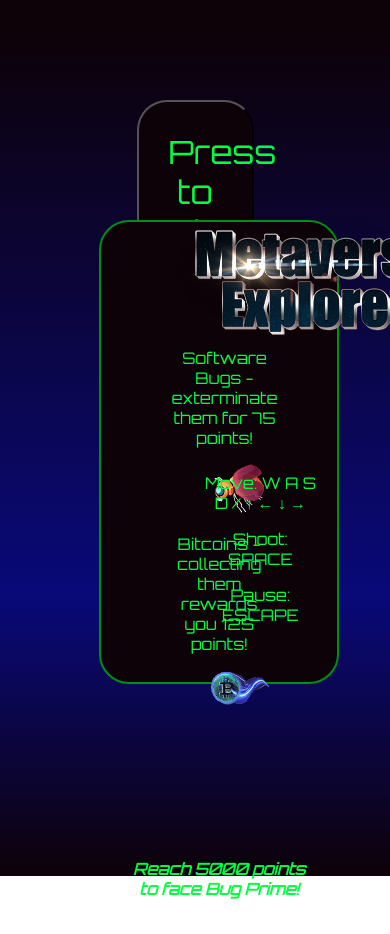
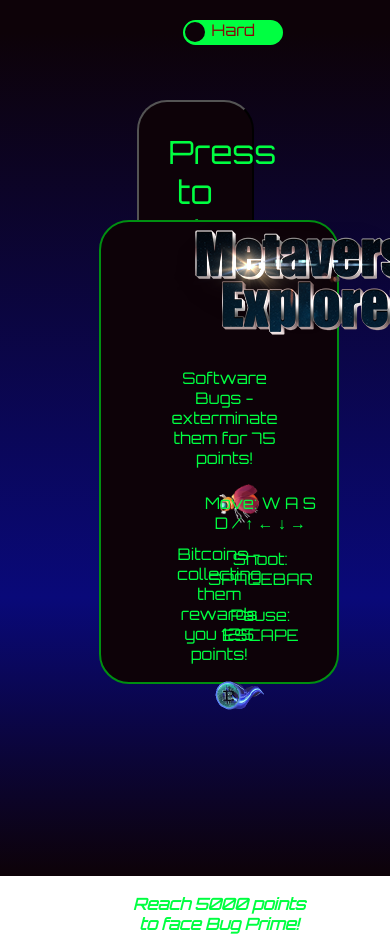
Before and after one commit to dimitarraychev/Metaverse-Explorer-Side-Scrolling-Game, a plain HTML site: page index.html in a window 390 px wide. Shown: the top 934 px of the page. Before the commit the page ends 899 px from the top, so only its background shows below. Drawn offline with Linux system fonts and the light colour scheme.

Commit message:
added hardmode

```diff
--- a/index.html
+++ b/index.html
@@ -14,6 +14,11 @@
     <div class="main-section">
 
         <div class="start-menu">
+            <div class="toggle">
+                <input type="checkbox" id="switch" class="toggle-checkbox">
+                <label for="switch" class="toggle-label">Hard</label>
+                <div class="toggle-slider"></div>
+              </div>
             <button class="game-start" type="button" tabindex="0">Press to Play!</button>
             <article class="legend">
                 <div class="title-logo"></div>
@@ -27,7 +32,7 @@
                 </ul>
                 <div class="controls">
                     <p>Move: W A S D / ↑ ← ↓ →</p>
-                    <p>Shoot: SPACE</p>
+                    <p>Shoot: SPACEBAR</p>
                     <p>Pause: ESCAPE</p>
                 </div>
                 <h4>Reach 5000 points to face Bug Prime!</h4>
--- a/js/effects.js
+++ b/js/effects.js
@@ -42,17 +42,6 @@
     setTimeout(removeHitEffect, 150);
 }
 
-//life effects
-function addLifeHitEffect() {
-    const life = document.querySelector('.life');
-    life.classList.add('life-hit');
-
-    function removeLifeHitEffect() {
-        life.classList.remove('life-hit');
-    }
-    setTimeout(removeLifeHitEffect, 250);
-}
-
 //boss effects
 function addBossHitEffect() {
     const boss = document.querySelector('.boss');
@@ -74,6 +63,17 @@
     setTimeout(removeShootEffect, 150);
 }
 
+//life effects
+function addLifeHitEffect() {
+    const life = document.querySelector('.life');
+    life.classList.add('life-hit');
+
+    function removeLifeHitEffect() {
+        life.classList.remove('life-hit');
+    }
+    setTimeout(removeLifeHitEffect, 250);
+}
+
 function addBossLifeHitEffect() {
     const bossSingleHPBar = document.querySelector('.boss-hp:last-child');
     bossSingleHPBar.classList.add('bosshp-hit');
--- a/js/main.js
+++ b/js/main.js
@@ -1,6 +1,8 @@
 const gameStartBtn = document.querySelector('.game-start');
 const restartGameBtn = document.querySelector('.restart-game');
 const startMenu = document.querySelector('.start-menu');
+const toggleHard = document.querySelector('.toggle');
+const hardModeSwitch = document.getElementById('switch');
 const pauseBtn = document.querySelector('.pause-menu');
 const gameScore = document.querySelector('.score');
 const gameArea = document.querySelector('.game-area');
@@ -26,9 +28,12 @@
 // game start function
 function onGameStart(event) {
 
+    checkHardMode();
+
     startMenu.classList.add('hide');
     pauseBtn.classList.remove('hide');
     gameScore.classList.remove('hide');
+    toggleHard.classList.add('hide');
     level.textContent = 'Level 1';
     level.style.color = '#00FF41';
 
@@ -75,7 +80,7 @@
     startMenu.classList.remove('hide');
     pauseBtn.classList.add('hide');
 
-    //remove start btn and create continue btn
+    //remove start button and create continue button
     gameStartBtn.remove();
     const continueBtn = document.createElement('button');
     continueBtn.classList.add('continue-btn');
@@ -91,6 +96,7 @@
         startMenu.classList.add('hide');
         pauseBtn.classList.remove('hide');
 
+        //remove continue button and add start button
         continueBtn.remove();
         startMenu.insertBefore(gameStartBtn, startMenu.firstChild);
 
@@ -111,6 +117,13 @@
     endMessage.textContent = 'Game Over!';
     endMessage.style.color = 'red';
 
+    //abillity to remove hard mode if it is on
+    if (hardModeSwitch.checked) {
+        gameOver.appendChild(toggleHard);
+        toggleHard.classList.remove('hide');
+    }
+
+    //stats
     bugStats.textContent = scene.killedBugs;
     bitcoinStats.textContent = scene.collectedBitcoins;
     timeStats.textContent = convertMillisecsToMins(scene.timePlayed);
@@ -121,8 +134,12 @@
 
     //defeated boss case
     if (scene.defeatedBoss) {
-        endMessage.textContent = 'Congratulations, you got rid of all the Bugs in the Metaverse!';
+        endMessage.textContent = 'Congratulations, you have defeated Bug Prime!';
         endMessage.style.color = 'green';
+
+        //hard mode switch
+        gameOver.appendChild(toggleHard);
+        toggleHard.classList.remove('hide');
     }
 }
 
@@ -140,9 +157,15 @@
     player.x = 150;
     player.y = 300;
     player.lastBullet = 0;
-    player.lives = 3;
     player.lastLostLife = 0;
     player.killedByBoss = false;
+
+    //retain hard mode choice if defeated boss
+    if (scene.defeatedBoss === true && game.isHardMode === true) {
+        game.isHardMode = true;
+    } else {
+        game.isHardMode = false;
+    }
 
     game.speed = 2;
     game.bugSpawnInterval = 1000;
@@ -191,7 +214,7 @@
     }
 }
 
-//next level requirements
+//next level requirements and changes
 function proceedToNextLevel() {
 
     //level 2
@@ -270,6 +293,16 @@
     gameOverAction();
 }
 
+function checkHardMode() {
+    if (hardModeSwitch.checked) {
+        game.isHardMode = true;
+        player.lives = 1;
+    } else {
+        game.isHardMode = false;
+        player.lives = 3;
+    }
+}
+
 function convertMillisecsToMins(milliseconds) {
     // Convert milliseconds to seconds
     let totalSeconds = Math.floor(milliseconds / 1000);
--- a/js/state.js
+++ b/js/state.js
@@ -14,6 +14,7 @@
 
 const game = {
     speed: 2,
+    isHardMode: false,
     movingMultiplier: 4,
     bulletMutliplier: 5,
     bugMultiplier: 3,
--- a/styles/style.css
+++ b/styles/style.css
@@ -53,7 +53,7 @@
     position: absolute;
     z-index: 1;
     left: 35%;
-    top: 220px;
+    top: 240px;
     margin: 15px;
 }
 
@@ -74,7 +74,7 @@
 }
 
 .legend ul {
-    margin-top: 80px;
+    margin-top: 100px;
     list-style-type: none;
 }
 
@@ -84,21 +84,21 @@
 }
 
 .legend h4 {
-    margin-top: 150px;
+    margin-top: 180px;
     padding: 0;
     text-align: center;
     font-style: italic;
 }
 
 .legend-bug {
-    width: 50px;
-    height: 50px;
+    width: 40px;
+    height: 40px;
     display: inline-block;
 }
 
 .legend-bitcoin {
-    width: 60px;
-    height: 35px;
+    width: 50px;
+    height: 30px;
     display: inline-block;
 }
 
@@ -370,3 +370,54 @@
     background-image: url(../images/boss/bosshp-hit.png);
     background-size: cover;
 }
+
+
+/* toggle easy/hard mode */
+.toggle {
+    position: absolute;
+    z-index: 1;
+    top: 20px;
+    left: 47%;
+    width: 100px;
+    height: 50px;
+    font-size: 16px;
+    color: #880808;
+    text-align: center;
+  }
+
+  .toggle-checkbox {
+    display: none;
+  }
+
+  .toggle-label {
+    position: absolute;
+    top: 0;
+    left: 0;
+    right: 0;
+    bottom: 0;
+    height: 25px;
+    background-color: #00FF41;
+    border-radius: 20px;
+    cursor: pointer;
+    transition: background-color 0.4s;
+  }
+
+  .toggle-slider {
+    position: absolute;
+    top: 2px;
+    left: 2px;
+    width: 20px;
+    height: 20px;
+    background-color: #0D0208;
+    border-radius: 50%;
+    transition: transform 0.4s;
+  }
+
+  .toggle-checkbox:checked + .toggle-label {
+    background-color: #880808; /* Toggle on color */
+    color: #00FF41;
+  }
+
+  .toggle-checkbox:checked + .toggle-label + .toggle-slider {
+    transform: translateX(75px); /* Move the slider to the right */
+  }
```
